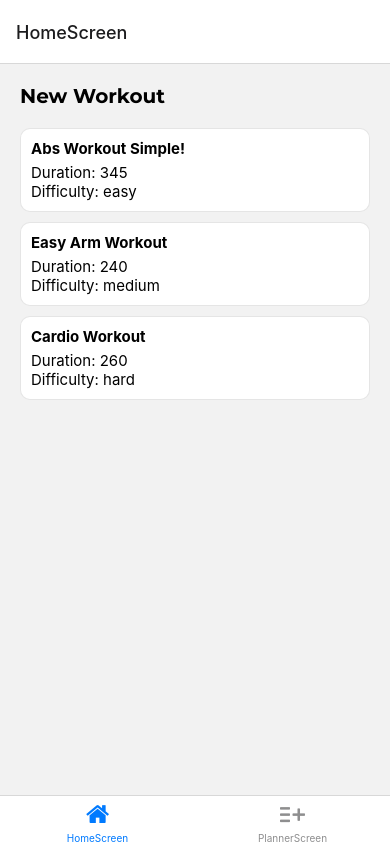
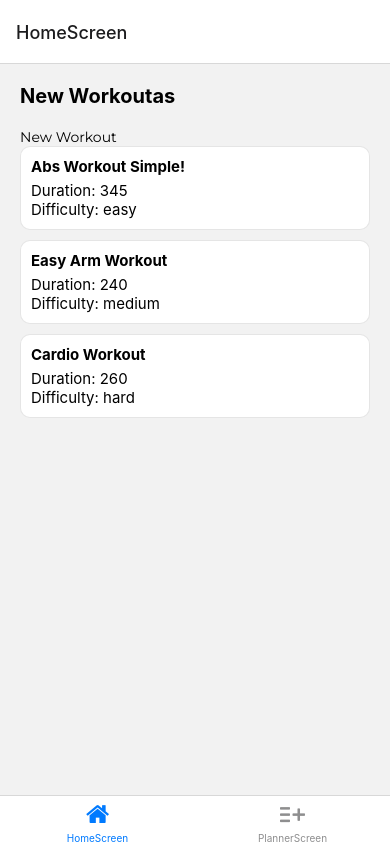
Before and after one commit to Isrealsix/workout, a React Native app: screen /HomeScreen in a window 390 px wide. Built offline with nearby package versions, Linux system fonts and the light colour scheme.

Commit message:
created MontserratText component

```diff
--- /dev/null
+++ b/components/styled/MontserratText.tsx
@@ -0,0 +1,12 @@
+import React from "react";
+import { Text } from "react-native";
+
+const MontserratText: React.FC<{children: React.ReactNode}> = ({ children }) => {
+  return (
+    <Text style={{fontFamily: 'montserrat'}}>
+      {children}
+    </Text>
+  )
+}
+
+export default MontserratText
--- a/screens/HomeScreen.tsx
+++ b/screens/HomeScreen.tsx
@@ -2,6 +2,7 @@ import { View, Text, StyleSheet, FlatList } from "react-native";
 import data from "../data.json";
 import { Workout } from "../types";
 import WorkoutItem from "../components/WorkoutItem";
+import MontserratText from "../components/styled/MontserratText";
 // import { useNavigation } from "@react-navigation/core";
 // import { ScreenProps } from "../types";
 
@@ -9,7 +10,8 @@ const HomeScreen = () => {
   // const navigation = useNavigation<ScreenProps>();
   return (
     <View style={styles.container}>
-      <Text style={styles.header}>New Workout</Text>
+      <Text style={styles.header}>New Workoutas</Text>
+      <MontserratText>New Workout</MontserratText>
       <FlatList
         data={data as Array<Workout[number]>}
         renderItem={WorkoutItem}
@@ -28,7 +30,7 @@ const styles = StyleSheet.create({
     fontSize: 20,
     marginBottom: 20,
     fontWeight: 'bold',
-    fontFamily: 'montserrat-bold'
+    // fontFamily: 'montserrat-bold'
   }
 });
 export default HomeScreen;
```
